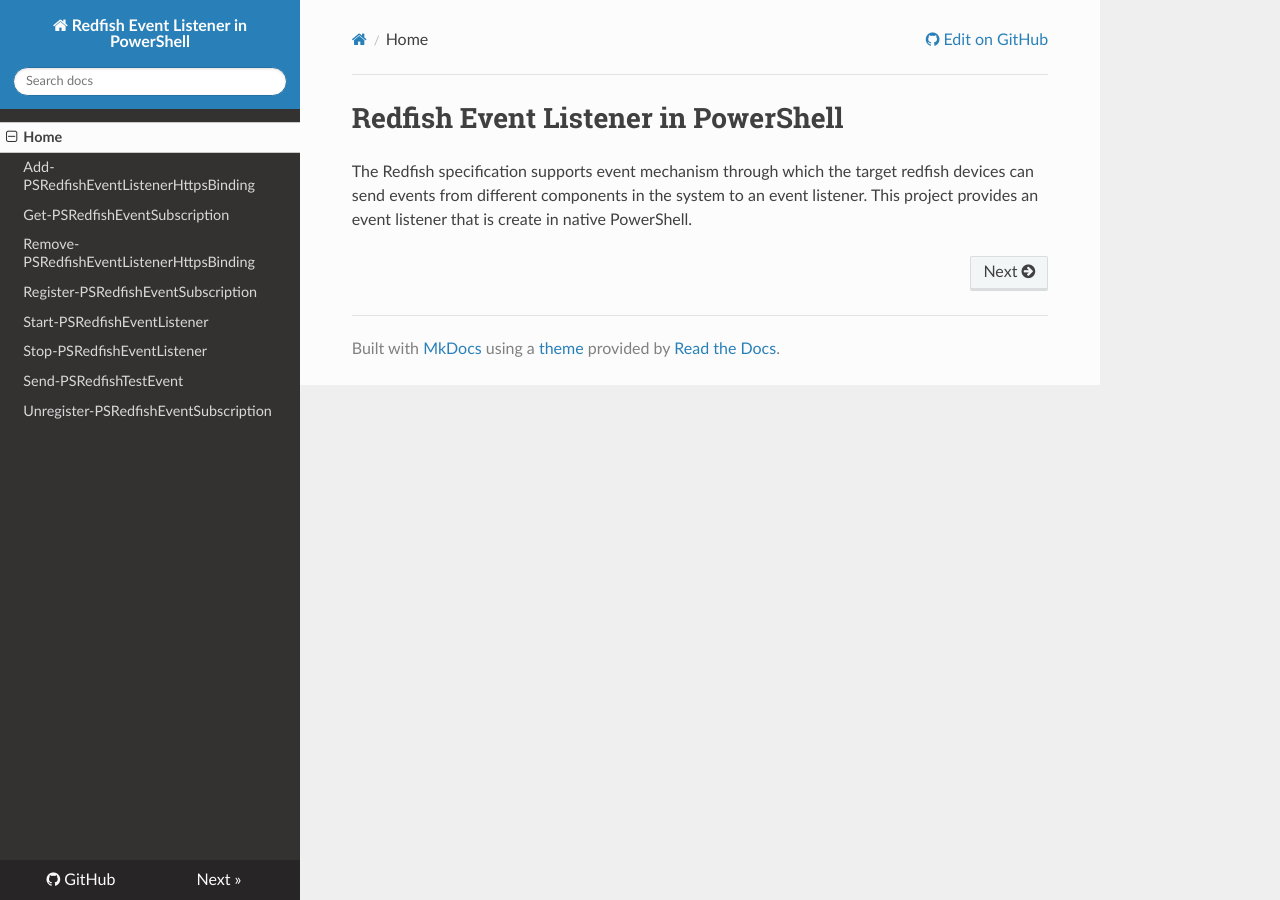
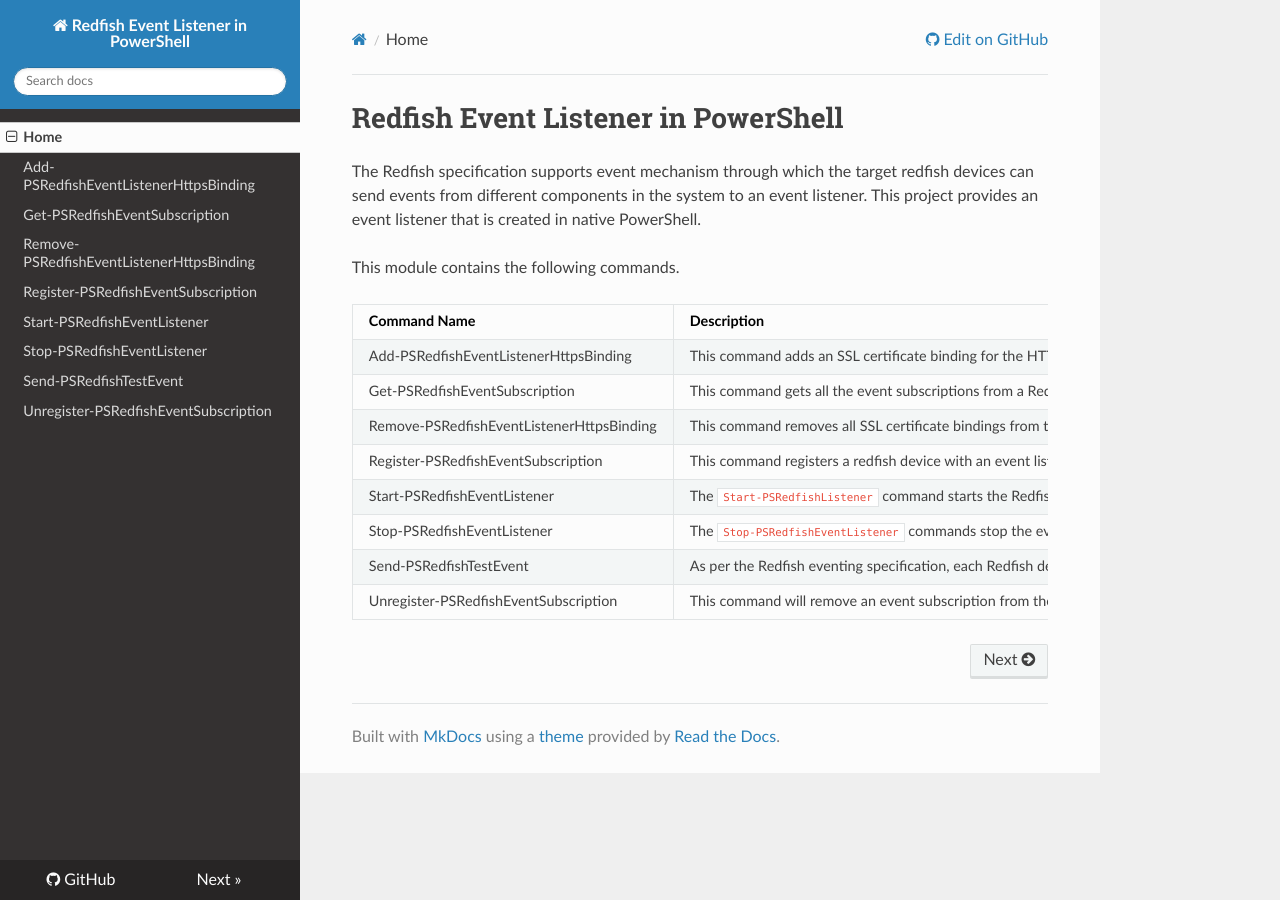
Before and after one commit to rchaganti/PSRedfishEventListener, an MkDocs documentation site: the page built from docs/index.md, in a window 1280 px wide. Built offline with MkDocs 1.6.1, drawn with Linux system fonts in a browser that asks for light colours; nearby versions of some CDN libraries; old or Windows-style settings are respelled for this version of MkDocs.

Commit message:
updated index.md

```diff
--- a/docs/index.md
+++ b/docs/index.md
@@ -1,3 +1,16 @@
 # Redfish Event Listener in PowerShell
 
-The Redfish specification supports event mechanism through which the target redfish devices can send events from different components in the system to an event listener. This project provides an event listener that is create in native PowerShell.
+The Redfish specification supports event mechanism through which the target redfish devices can send events from different components in the system to an event listener. This project provides an event listener that is created in native PowerShell.
+
+This module contains the following commands.
+
+| Command Name                              | Description                                                  |
+| ----------------------------------------- | ------------------------------------------------------------ |
+| Add-PSRedfishEventListenerHttpsBinding    | This command adds an SSL certificate binding for the HTTPS event listener for Redfish events. This command has the following parameters. |
+| Get-PSRedfishEventSubscription            | This command gets all the event subscriptions from a Redfish device. |
+| Remove-PSRedfishEventListenerHttpsBinding | This command removes all SSL certificate bindings from the local system. |
+| Register-PSRedfishEventSubscription       | This command registers a redfish device with an event listener. A given redfish can send events to multiple event listeners. |
+| Start-PSRedfishEventListener              | The `Start-PSRedfishListener` command starts the Redfish event listener (HTTPS) on the local host. This HTTPS listener requires an SSL certificate binding and it needs to be done as a prerequisite and can be performed using the `Add-PSRedfishListenerHttpsBinding` command. |
+| Stop-PSRedfishEventListener               | The `Stop-PSRedfishEventListener` commands stop the event listener that was started using the `Start-PSRedfishEventListener` command either locally or on a remote system. |
+| Send-PSRedfishTestEvent                   | As per the Redfish eventing specification, each Redfish device should support submitting a test event to the listener for testing purposes. This is generally used for validation purposes that the Redfish device can indeed send the events to configured destination and the listener can process the received event messages as desired. |
+| Unregister-PSRedfishEventSubscription     | This command will remove an event subscription from the Redfish device. |
```
